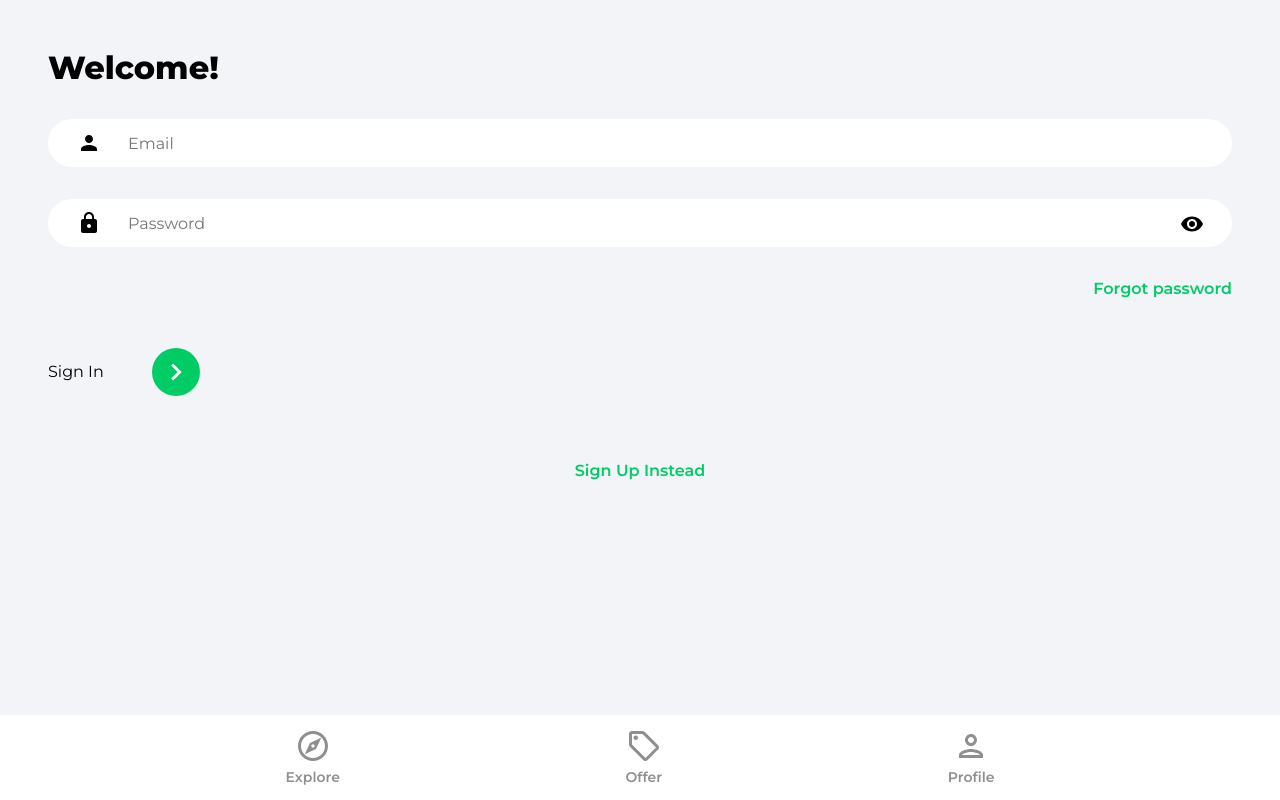
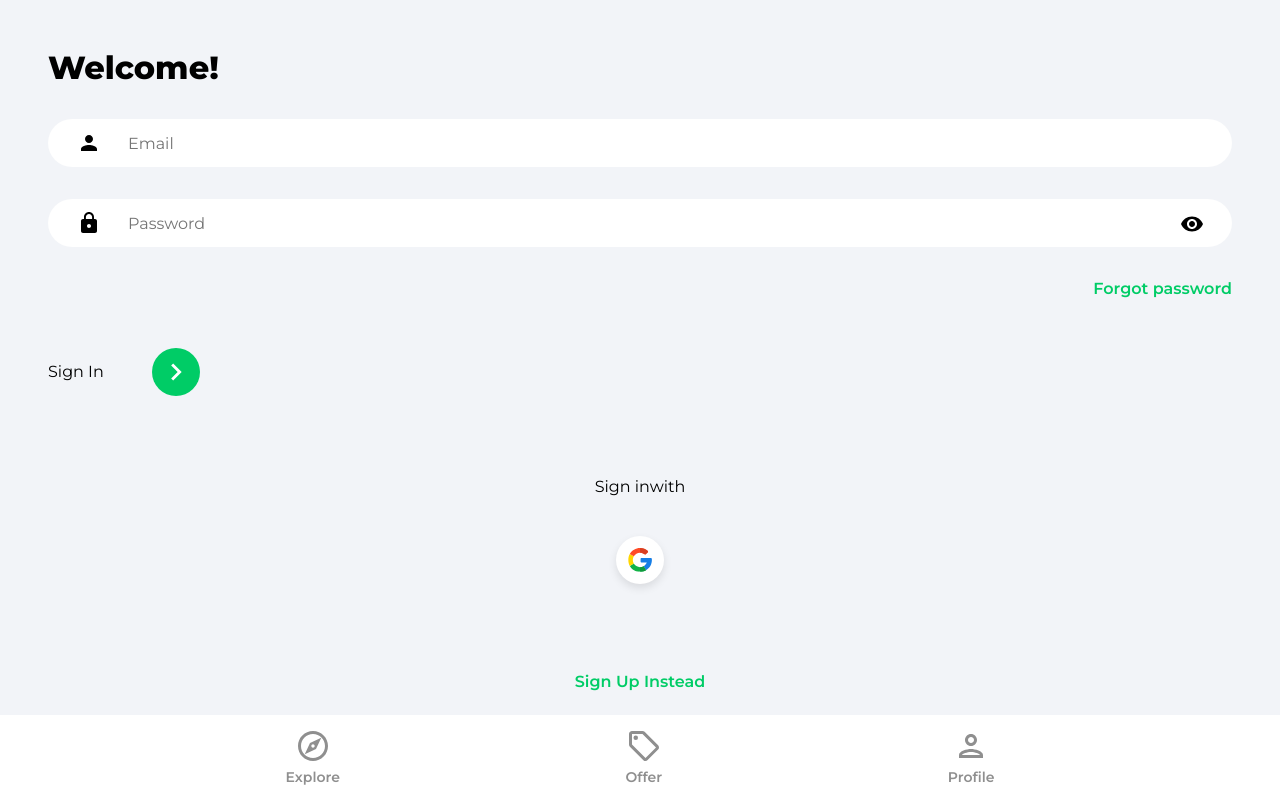
Before and after one commit to shurikation/house-market, a React (Create React App) app: page /sign-in in a window 1280 px wide. Built offline with nearby package versions, Linux system fonts and the light colour scheme.

Commit message:
#14.10 - Google OAuth

```diff
--- /dev/null
+++ b/src/components/OAuth.jsx
@@ -0,0 +1,48 @@
+import {useLocation, useNavigate} from 'react-router-dom'
+import {getAuth, signInWithPopup, GoogleAuthProvider} from 'firebase/auth'
+import {doc, setDoc, getDoc, serverTimestamp} from 'firebase/firestore'
+import { db } from './../firebase.config';
+import {toast} from 'react-toastify'
+import googleIcon from '../assets/svg/googleIcon.svg'
+
+function OAuth() {
+  const navigate = useNavigate()
+  const location = useLocation()
+
+  const onGoogleClick = async() => {
+    try {
+      const auth = getAuth();
+      const provider = new GoogleAuthProvider()
+      const result = await signInWithPopup(auth, provider)
+      const user = result.user
+
+      // Check for user
+      const docRef = doc(db, 'users', user.uid)
+      const docSnap = await getDoc(docRef)
+
+      // If user doesnt exists - create user
+      if(!docSnap.exists()) {
+        await setDoc(doc(db, 'users', user.uid), {
+          name: user.displayName,
+          email: user.email,
+          timestamp: serverTimestamp()
+        })
+      }
+      navigate('/')
+    } catch (error) {
+      toast.error('Could not auth with Google')
+    }
+  }
+
+  return (
+    <div className='socialLogin'>
+      <p>Sign {location.pathname === '/sign-up' ? 'up' : 'in'}
+      with</p>
+      <button className="socialIconDiv">
+        <img class='socialIconImg' src={googleIcon} alt="google" onClick={onGoogleClick}/>
+      </button>
+    </div>
+  )
+}
+
+export default OAuth
--- a/src/pages/SignIn.jsx
+++ b/src/pages/SignIn.jsx
@@ -4,6 +4,7 @@
 import visibilityIcon from '../assets/svg/visibilityIcon.svg'
 import {getAuth, signInWithEmailAndPassword} from 'firebase/auth'
 import {toast} from 'react-toastify'
+import OAuth from '../components/OAuth';
 
 function SignIn() {
   const [showPassword, setShowPassword] = useState(false)
@@ -73,6 +74,8 @@
           </div>
         </form>
 
+        <OAuth />
+
         <Link to='/sign-up' className='registerLink'>
           Sign Up Instead
         </Link>
--- a/src/pages/SignUp.jsx
+++ b/src/pages/SignUp.jsx
@@ -2,10 +2,11 @@
 import { Link, useNavigate } from 'react-router-dom'
 import { ReactComponent as ArrowRightIcon } from '../assets/svg/keyboardArrowRightIcon.svg'
 import visibilityIcon from '../assets/svg/visibilityIcon.svg'
-import {getAuth, createUserWithEmailAndPassword, updateProfile} from 'firebase/auth'
-import {setDoc, doc, serverTimestamp} from 'firebase/firestore'
+import { getAuth, createUserWithEmailAndPassword, updateProfile } from 'firebase/auth'
+import { setDoc, doc, serverTimestamp } from 'firebase/firestore'
 import { db } from '../firebase.config'
-import {toast} from 'react-toastify'
+import { toast } from 'react-toastify'
+import OAuth from '../components/OAuth';
 
 function SignUp() {
   const [showPassword, setShowPassword] = useState(false)
@@ -36,13 +37,13 @@
         displayName: name,
       })
 
-      const formDataCopy = {...formData};
+      const formDataCopy = { ...formData };
       delete formDataCopy.password
       formDataCopy.timestamp = serverTimestamp()
       await setDoc(doc(db, 'users', user.uid), formDataCopy)
       navigate('/')
-    } catch(error) {
-        toast.error('Something wrong!')
+    } catch (error) {
+      toast.error('Something wrong!')
     }
   }
 
@@ -86,6 +87,8 @@
           </div>
         </form>
 
+        <OAuth />
+
         <Link to='/sign-in' className='registerLink'>
           Sign Up Instead
         </Link>
```
